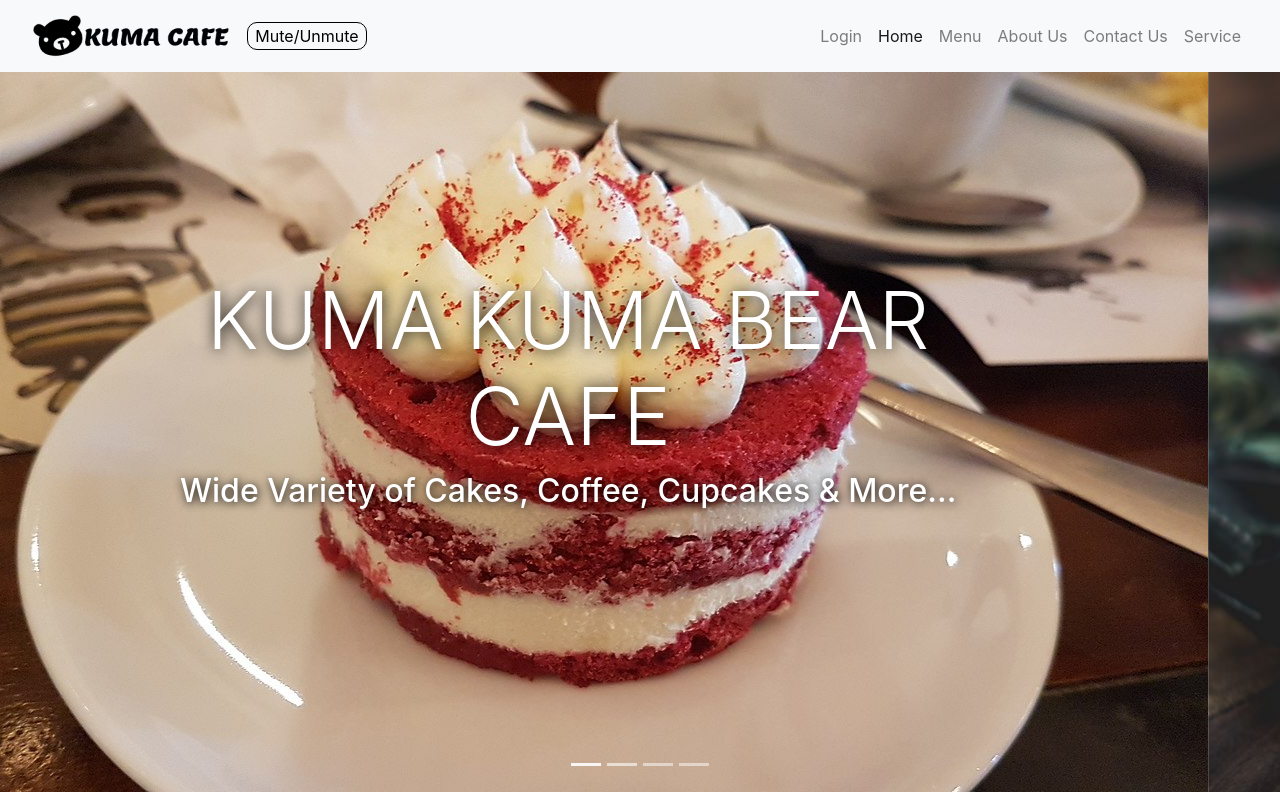
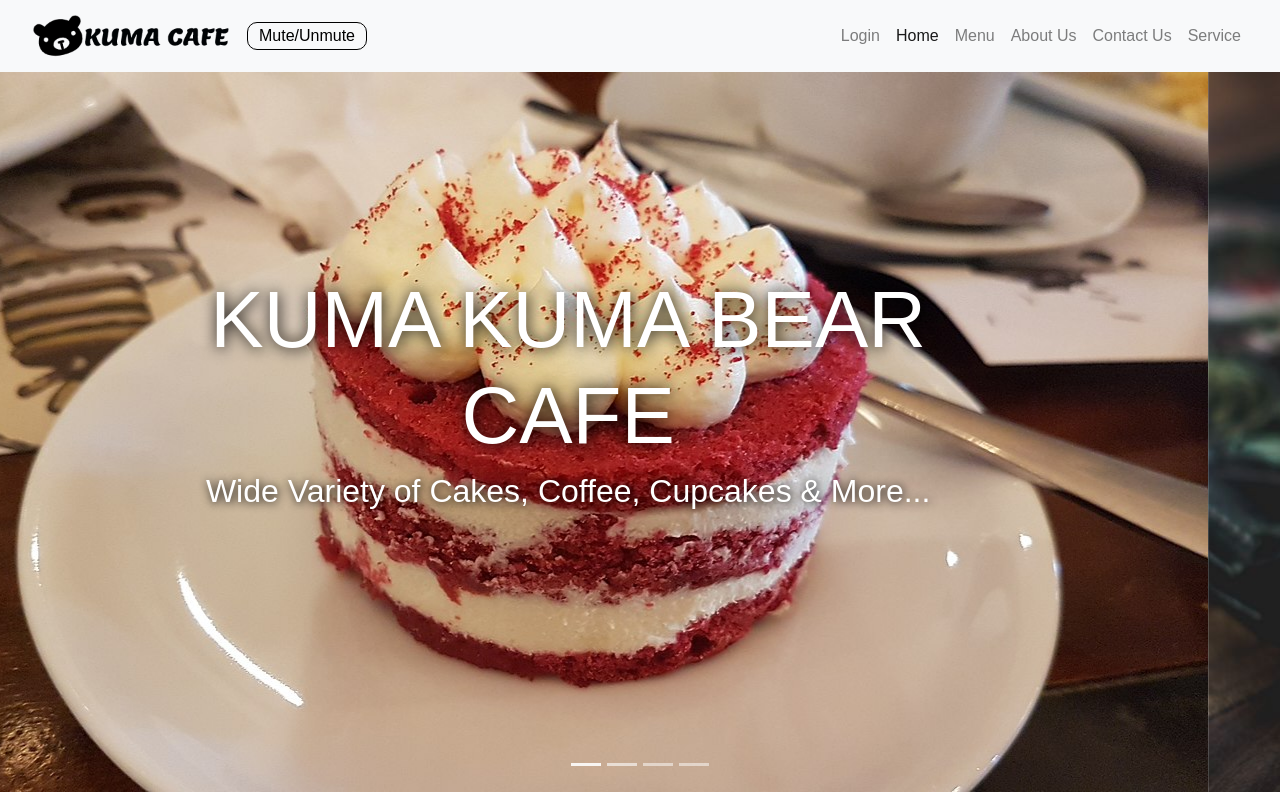
Before and after one commit to omega391/AniWeb, a plain HTML site: page index.html in a window 1280 px wide. Shown: the top 800 px of the page. Drawn offline with Linux system fonts and the light colour scheme; no server answers.

Commit message:
href Login.css

```diff
--- a/index.html
+++ b/index.html
@@ -7,6 +7,7 @@
     <meta name="viewport" content="width=device-width, initial-scale=1"/>
     <link href="css/homepage.css" rel="stylesheet" type="text/css"/>
     <link href="css/bootstrap.min.css" rel="stylesheet" type="text/css"/>
+    <link href="css/login.css" rel="stylesheet" type="text/css"/>
     <script src="https://www.gstatic.com/firebasejs/8.2.0/firebase-app.js"></script>
     <script src="https://www.gstatic.com/firebasejs/8.2.0/firebase-analytics.js"></script>
     <script src="script/jquery-3.5.1.min.js"></script>
```
